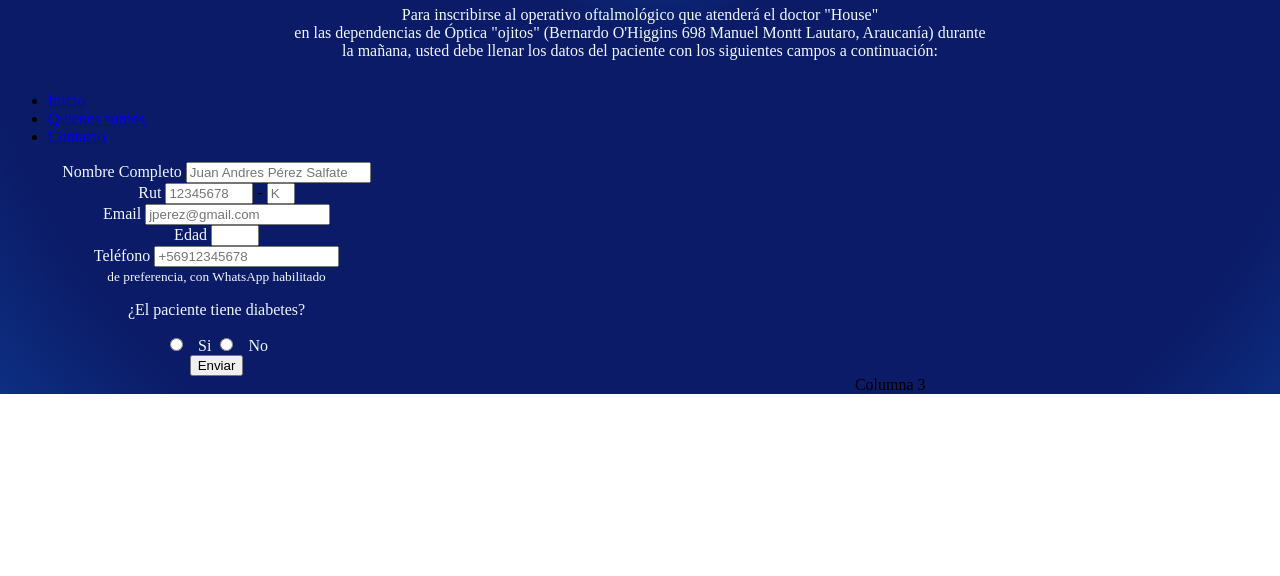
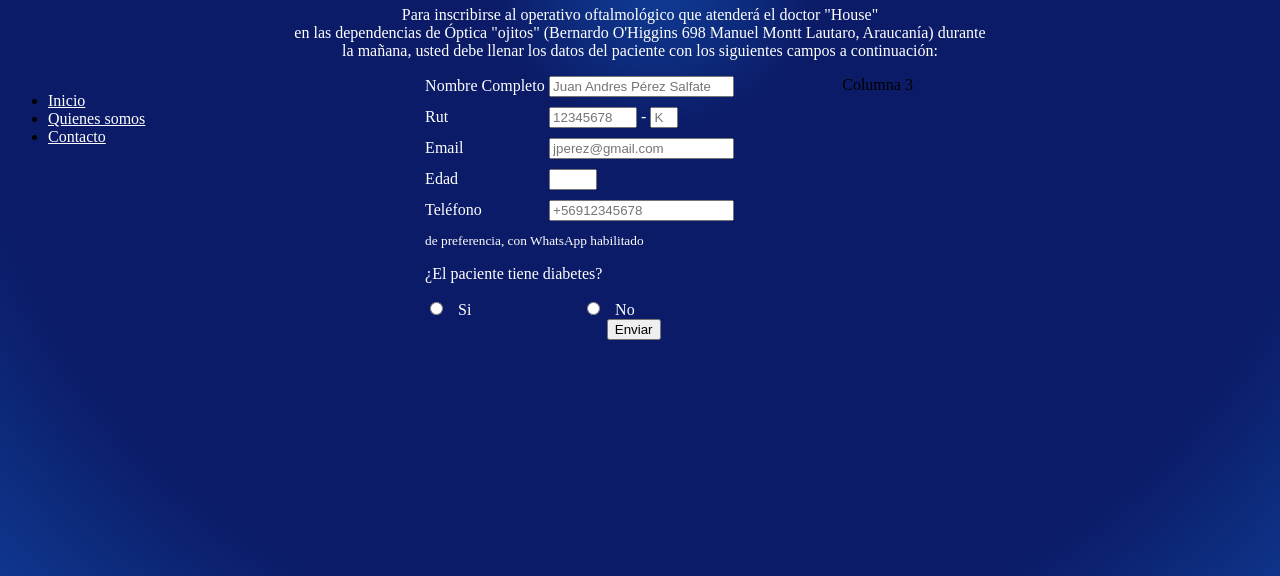
Before and after one commit to socandia/Optica-Ojitos, a plain HTML site: page index.html in a window 1280 px wide. Shown: the part 676-1252 px from the top of the page. Before the commit the page ends 1070 px from the top, so only its background shows below. Drawn offline with Linux system fonts and the light colour scheme.

Commit message:
centre di margen al contenido, mejore el css (color), agregue campos a la tabla, cree el archivo js

```diff
--- a/estilo/estilo.css
+++ b/estilo/estilo.css
@@ -1,3 +1,7 @@
+ul li a {
+    color: white;
+}
+
 div.columna-1{
     width: 33%;
     float: left;
@@ -5,12 +9,14 @@ div.columna-1{
 
 div.columna-3 {
     width: 33%;
-    float: right;
+    float: left;
+    height: 500px;
 }
 
 div.columna-2{
     width: 33%;
-    text-align: center;
+    text-align: left;
+    float:left;
 }
 
 form #rut {
@@ -36,3 +42,21 @@ body{
 .texto-justificado{
     text-align: justify;
 }
+
+div.form-line{
+    margin-bottom: 10px;
+}
+
+form label {
+    width: 120px;
+    display: inline-block;
+    }
+
+
+.blanco{
+color: white;
+}
+
+.form-linebuttons{
+    text-align: center;
+}
--- a/index.html
+++ b/index.html
@@ -1,14 +1,14 @@
 <!DOCTYPE html>
 <html>
 <head>
-<title>Optica Lautaro</title>
+<title>Optica Ojitos</title>
 <link href="estilo/estilo.css" rel="stylesheet">
 </head>
 <body>
     <div id="cabecera" class="cabecera">
         <img id="logo" src="img/logo.jpg" alt="Logotipo Optica" width="1250">
-        <h1 style="color: aliceblue;">Formulario de inscripción</h1>
-        <p style="color: aliceblue;">Para inscribirse al operativo oftalmológico que atenderá el doctor "House"<br>
+        <h1 class="blanco">Formulario de inscripción</h1>
+        <p class="blanco">Para inscribirse al operativo oftalmológico que atenderá el doctor "House"<br>
         en las dependencias de Óptica "ojitos" (Bernardo O'Higgins 698 Manuel Montt Lautaro, Araucanía) durante<br>
         la mañana, usted debe llenar los datos del paciente con los siguientes campos a continuación:</p>
     </div>
@@ -36,28 +36,36 @@
         </div>
     </div>
     <div class="columna-2">
-        <form class="formulario">
-            <div>
-                <label for="nombre" style="color: aliceblue;">Nombre Completo</label>   <!--Campo de Nombre-->
+        <form class="formulario" method="get">
+            <div class="form-line">
+                <label for="nombre" class="blanco">Nombre Completo</label>   <!--Campo de Nombre-->
                 <input name="nombre" id="nombre" placeholder="Juan Andres Pérez Salfate"><br>
-                <label for="rut" style="color: aliceblue;">Rut</label>    <!--Campo de Rut-->
+            </div>
+            <div class="form-line">
+                <label for="rut" class="blanco">Rut</label>    <!--Campo de Rut-->
                 <input type="number" id="rut" name="rut" required="required" min="4000000" placeholder="12345678"/>
-                -
+                <span class="blanco">-</span>
                 <input type="text" id="dv" placeholder="K" required="required" minlength="1" maxlength="1" pattern="[0-9kK]{1}"><br> <!--Campo de Digito Verificador-->
-                <label for="email" style="color: aliceblue;">Email</label>     <!--Campo de email-->
-                <input name="email" id="email" placeholder="jperez@gmail.com"><br>
-                <label for="edad" style="color: aliceblue;">Edad</label>
+            </div>
+            <div class="form-line">
+                <label for="email" class="blanco">Email</label>     <!--Campo de email-->
+                <input type="email" name="email" id="email" placeholder="jperez@gmail.com"><br>
+            </div>
+            <div class="form-line">
+                <label for="edad" class="blanco">Edad</label>
                 <input type="number" id="edad" name="edad"><br>
-                <label for="Telefono" style="color: aliceblue;">Teléfono</label>
-                <input type="text" id="Telefono" placeholder="+56912345678" required="required" maxlength="12" pattern="[+]{1,9}"><br>
-                <small style="color: aliceblue;">de preferencia, con WhatsApp habilitado</small>
-                <p style="color: aliceblue;">¿El paciente tiene diabetes?</p>
+            </div>
+            <div class="form-line">
+                <label for="Telefono" class="blanco">Teléfono</label>
+                <input type="tel" id="Telefono" placeholder="+56912345678" required="required" maxlength="12"><br>
+            </div>
+                <small class="blanco">de preferencia, con WhatsApp habilitado</small>
+                <p class="blanco">¿El paciente tiene diabetes?</p>
                 <input type="radio" name="diabetes" value="Si">
-                <label for="Si" style="color: aliceblue;">Si</label>
+                <label for="Si" class="blanco">Si</label>
                 <input type="radio" id="No" name="diabetes" value="No">
-                <label for="No" style="color: aliceblue;">No</label>
-            </div>
-            <div class="form-line buttons">
+                <label for="No" class="blanco">No</label>
+            <div class="form-linebuttons">
                 <button id="boton" type="submit">Enviar</button>
             </div>
         </form>
@@ -68,6 +76,8 @@
     <div id="pie-pagina">
 
     </div>
+
+    <script src="javascript.js"></script>
 </body>
 
 
--- /dev/null
+++ b/javascript.js
@@ -0,0 +1,2 @@
+alert(
+"Si tienes diabetes, debes ser derivado");
```
Also changed, not shown: tabla.html (added, +55 -0 lines).
